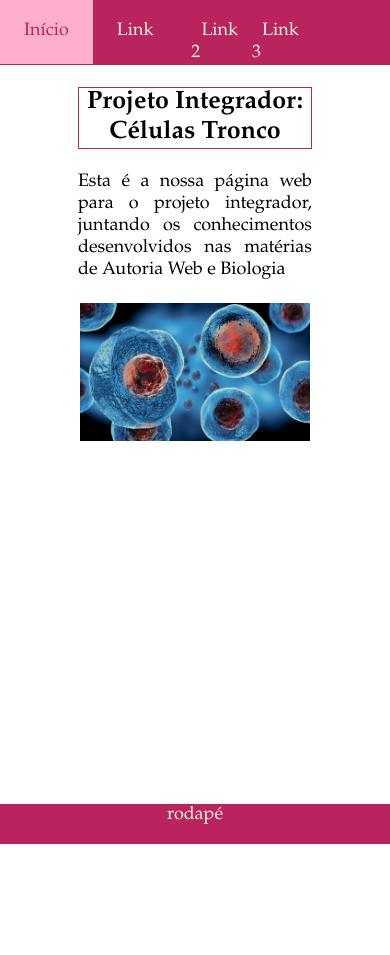
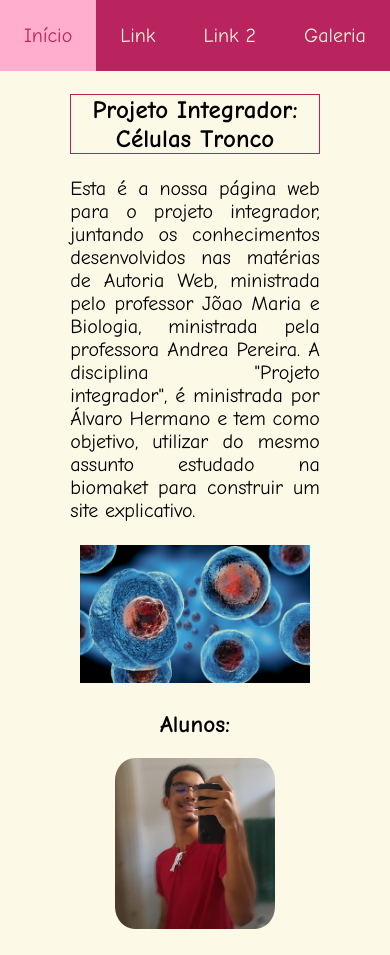
Before and after one commit to Fujiwara-Haruki/Projeto_integrador_2023, a plain HTML site: page index.html in a window 390 px wide. Shown: the top 955 px of the page. Before the commit the page ends 844 px from the top, so only its background shows below. Drawn offline with Linux system fonts and the light colour scheme.

Commit message:
Responsividade e fotos

```diff
--- /dev/null
+++ b/Css/estrutura.css
@@ -0,0 +1,30 @@
+
+/*principal----------------------------------*/
+.corpo{
+    min-height: calc(100vh - var(--altura_header) - var(--altura_footer));
+    margin-left: 18%;
+    margin-right: 18%;
+}
+
+/*página*/
+.meio{
+    text-align: justify;
+}
+
+/*títulos*/
+.titulo{
+    text-align: center;
+    font-size: 25px;
+    border: 1px solid var(--main_color);
+}
+
+/* DIV DAS IMAGENS */
+.div_imagem{
+    text-align: center;
+
+}
+
+.imagem{
+    width: 59vw;
+    max-height: 40vw;
+}
--- /dev/null
+++ b/Css/footer.css
@@ -0,0 +1,7 @@
+/*rodapé-------------------------------------*/
+footer{
+    height: var(--altura_footer);
+    background-color: var(--main_color);
+    text-align: center;
+    color: beige
+}
--- /dev/null
+++ b/Css/header.css
@@ -0,0 +1,35 @@
+
+/*cabeçalho*/
+.header{
+    background-color: var(--main_color);
+    height: var(--altura_header) * 2;
+    display: flex;
+    flex-wrap: wrap;
+}
+
+/*menu cabeçalho*/
+.menu_1{
+    display: flex;
+    flex-wrap: wrap;
+    list-style: none;
+    text-align: center;
+    position: relative;
+}
+
+/*elemento*/
+.menu_1 li{
+    padding: 1.5rem 0rem;
+}
+
+/*link*/
+.menu_1 a{
+    height: 100px;
+    padding: 24px;
+    text-decoration: none;
+    color: beige;
+}
+
+.menu_1 a:hover{
+    background-color: var(--main-hover-color);
+    color: var(--main_color);
+}
--- /dev/null
+++ b/Css/pag_index.css
@@ -0,0 +1,26 @@
+@import url(style.css);
+@import url(header.css);
+@import url(estrutura.css);
+@import url(footer.css);
+
+/*imagem inicial*/
+
+.imagem_inicial{
+    height: auto;
+    max-width: 800px;
+}
+
+h3{
+    text-align: center;
+}
+
+.div_alunos{
+    text-align: center;
+}
+
+
+.imagem_alunos{
+    width: 200px;
+    padding: 20px;
+    border-radius: 20%;
+}
--- /dev/null
+++ b/Css/style.css
@@ -0,0 +1,20 @@
+*{
+    padding: 0;
+    margin: 0;
+    box-sizing: border-box;
+}
+
+body{
+    display: grid;
+    font-size: 20px;
+    font-family: "Comic Sans MS";
+    background-color:#fdf9e7
+}
+
+/*variáveis*/
+:root{
+    --altura_header: 65px;
+    --altura_footer: 40px;
+    --main_color: #B9235E;
+    --main-hover-color: #ffaece;
+}
--- a/index.html
+++ b/index.html
@@ -6,7 +6,7 @@
     <meta name="viewport" content="width=device-width, initial-scale=1.0">
     <title>Projeto Integrador</title>
 
-    <link href="Css/index.css" type="text/css" rel="stylesheet">
+    <link href="Css/pag_index.css" type="text/css" rel="stylesheet">
 </head>
 <body>
     <!--Cabeçalho - menu 1-->
@@ -18,7 +18,7 @@
                 <li><a href="index.html">Início</a></li>
                 <li><a href="HTML/link1.html">Link</a></li>
                 <li><a href="HTML/link2.html">Link 2</a></li>
-                <li><a href="HTML/link3.html">Link 3</a></li>
+                <li><a href="HTML/link3.html">Galeria</a></li>
 
             </ul>
 
@@ -35,13 +35,29 @@
 
             <!--texto-->
             <p>Esta é a nossa página web para o projeto integrador, juntando os conhecimentos desenvolvidos nas matérias
-                de Autoria Web e Biologia
+                de Autoria Web, ministrada pelo professor Jõao Maria e Biologia, ministrada pela professora Andrea Pereira. A disciplina "Projeto integrador", é ministrada por
+                Álvaro Hermano e tem como objetivo, utilizar do mesmo assunto estudado na biomaket para construir um site explicativo.
             </p> <br/>
 
             <div class="div_imagem">
-                <img class="imagem " src="Imagens/maquete_inicio.png">
+                <img class="imagem imagem_inicial" src="Imagens/maquete_inicio.png">
             </div>
+            <br/>
+            <h3>Alunos:</h3>
 
+            <div class="div_alunos">
+                <img class="imagem_alunos" src="Imagens/michael.png">
+                <p>Michael Ryan - INFO 3 M</p>
+                <img class="imagem_alunos" src="Imagens/michael.png">
+                <p>Miguel Fujiwara - INFO 3 M</p>
+                <img class="imagem_alunos" src="Imagens/michael.png">
+                <p>Matheus Ribeiro - INFO 3 M</p>
+                <img class="imagem_alunos" src="Imagens/michael.png">
+                <p>Jeyvidson Felipe - INFO 3 M</p>
+                <img class="imagem_alunos" src="Imagens/michael.png">
+                <p>Leonardo - INFO 3 M</p>
+
+            </div>
          </div>
     </main>
 
```
Also changed, not shown: Css/pag_link1.css (added, +11 -0 lines), Html/link1.html (+5 -5 lines), Html/link2.html (+1 -1 lines), Html/link3.html (+1 -1 lines), Imagens/michael.png (added).
